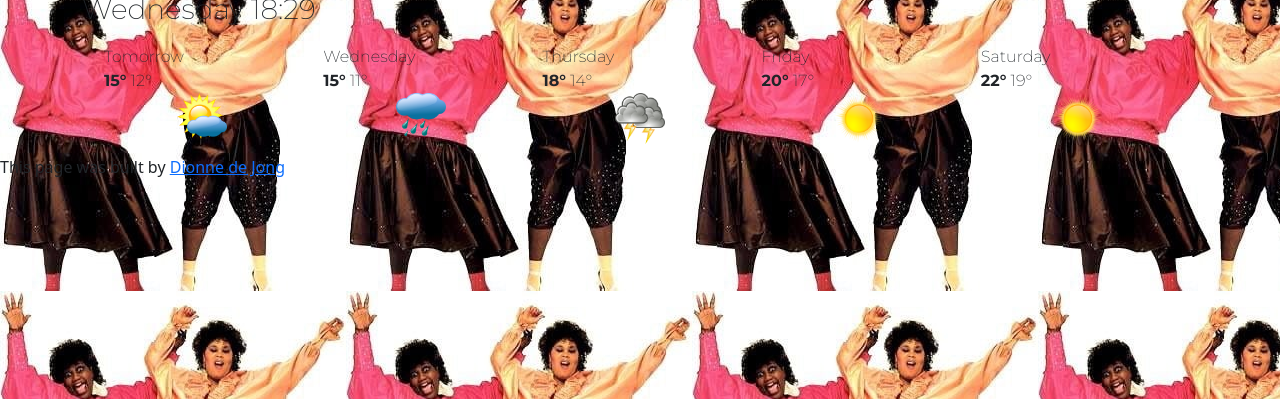
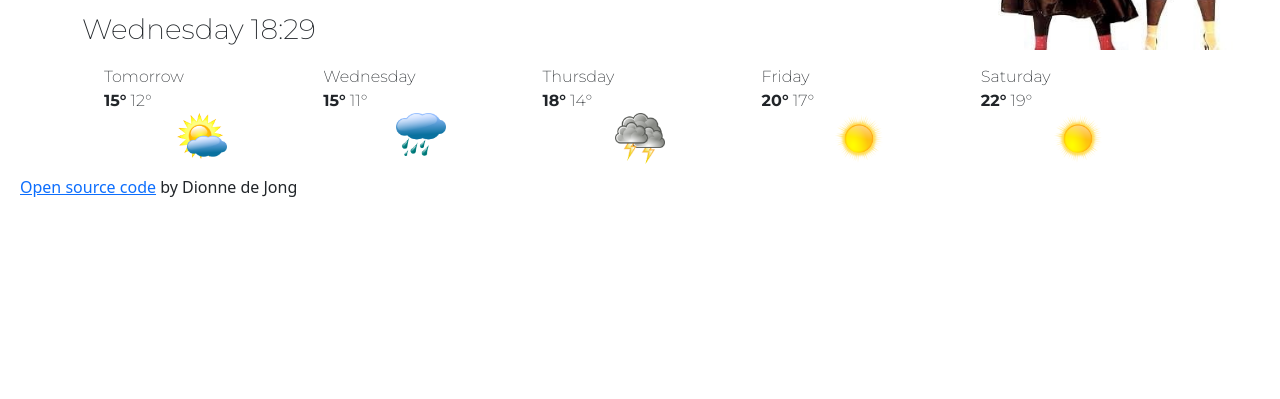
Before and after one commit to Ddejong87/Weathergirl3App, a plain HTML site: page index.html in a window 1280 px wide. Shown: the part 401-800 px from the top of the page. Drawn offline with nearby package versions, Linux system fonts and the light colour scheme; no server answers.

Commit message:
replaced instagram with netlify link

```diff
--- a/index.html
+++ b/index.html
@@ -87,8 +87,12 @@
         </div>
     </div>
     <script src="src/index.js"></script>
-    This page was built by
-    <a href="https://www.instagram.com/dionnevangastel/">Dionne de Jong </a>
+    </div>
+    </div>
+    </div>
+    </div>
+
+    <a href="https://it-s-rainingmen.netlify.app">Open source code</a> by Dionne de Jong
 </body>
 
 </html>
--- a/styles.css
+++ b/styles.css
@@ -58,3 +58,11 @@ button {
   list-style: none;
   padding: 0;
 }
+body {
+  background-color: #fff;
+  background-repeat: no-repeat;
+  background-position: right center;
+  padding: 20px;
+  background-size: 22%;
+  position: relative;
+}
```
